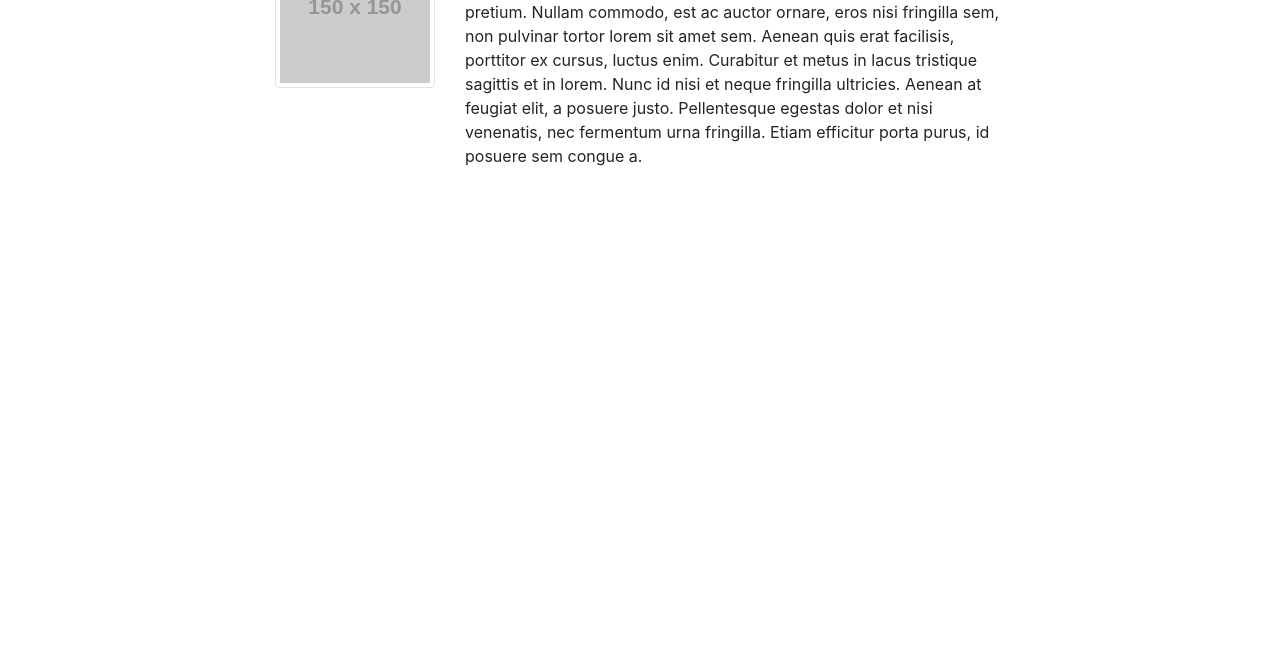
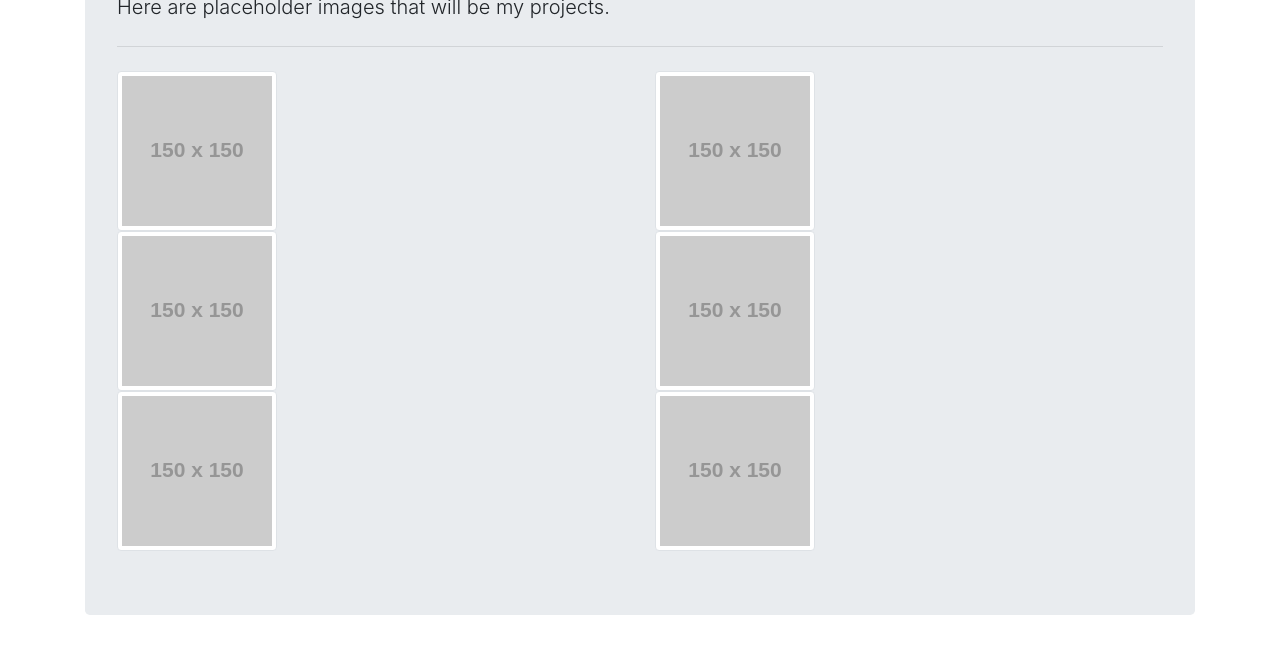
Before and after one commit to fbuonojr/homework_2, a plain HTML site: page portfolio.html in a window 1280 px wide. Shown: the part 184-831 px from the top of the page. Before the commit the page ends 800 px from the top, so only its background shows below. Drawn offline with nearby package versions, Linux system fonts and the light colour scheme; files that its build step writes are made by us from their sources; placeholder pictures from the web are drawn by us.

Commit message:
portfolio page updates

```diff
--- a/portfolio.html
+++ b/portfolio.html
@@ -35,34 +35,42 @@
         </div>
     </nav>
     <!-- end of navvbar -->
+
     <div class="container">
-        <div class="row justify-content-center">
-
-            <div class="col-md-8">
+            <!-- <div class="col-md-8">
                 <div class="page-header">
-                  <h1>Portfolio</h1>
+                    <h1>Portfolio</h1>
+                </div> -->
+        <div class="jumbotron">
+            <h1 class="display-8">Portfolio</h1>
+            <p class="lead">Here are placeholder images that will be my projects.</p>
+            <hr class="my-4">
+            <div class="row">
+                <div class="col-md-6">
+                    <img src="http://placehold.it/150x150" alt="Placeholder" class="img-thumbnail">
                 </div>
-                <div class="row">
-                  <div class="col-md-3">
+                <div class="col-md-6">
                     <img src="http://placehold.it/150x150" alt="Placeholder" class="img-thumbnail">
-                  </div>
-                  <div class="col-md-9">
-                    <p>
-                      Lorem ipsum dolor sit amet, consectetur adipiscing elit. Quisque dignissim, felis ut dictum tristique,
-                      nibh erat feugiat libero, sit amet fringilla mauris velit in mi. Duis tempus felis vitae
-                      felis vulputate pretium. Nullam commodo, est ac auctor ornare, eros nisi fringilla sem,
-                      non pulvinar tortor lorem sit amet sem. Aenean quis erat facilisis, porttitor ex cursus,
-                      luctus enim. Curabitur et metus in lacus tristique sagittis et in lorem. Nunc id nisi et
-                      neque fringilla ultricies. Aenean at feugiat elit, a posuere justo. Pellentesque egestas
-                      dolor et nisi venenatis, nec fermentum urna fringilla. Etiam efficitur porta purus, id
-                      posuere sem congue a.
-                    </p>
-                  </div>
                 </div>
-              </div>
+            </div>
+            <div class="row">
+                <div class="col-md-6">
+                    <img src="http://placehold.it/150x150" alt="Placeholder" class="img-thumbnail">
+                </div>
+                <div class="col-md-6">
+                    <img src="http://placehold.it/150x150" alt="Placeholder" class="img-thumbnail">
+                </div>
+            </div>
+            <div class="row">
+                <div class="col-md-6">
+                    <img src="http://placehold.it/150x150" alt="Placeholder" class="img-thumbnail">
+                </div>
+                <div class="col-md-6">
+                    <img src="http://placehold.it/150x150" alt="Placeholder" class="img-thumbnail">
+                </div>
+            </div>
         </div>
     </div>
-
 
     <script src="https://cdnjs.cloudflare.com/ajax/libs/jquery/3.5.1/jquery.slim.min.js"></script>
     <script src="https://cdnjs.cloudflare.com/ajax/libs/popper.js/1.16.1/umd/popper.min.js"></script>
```
